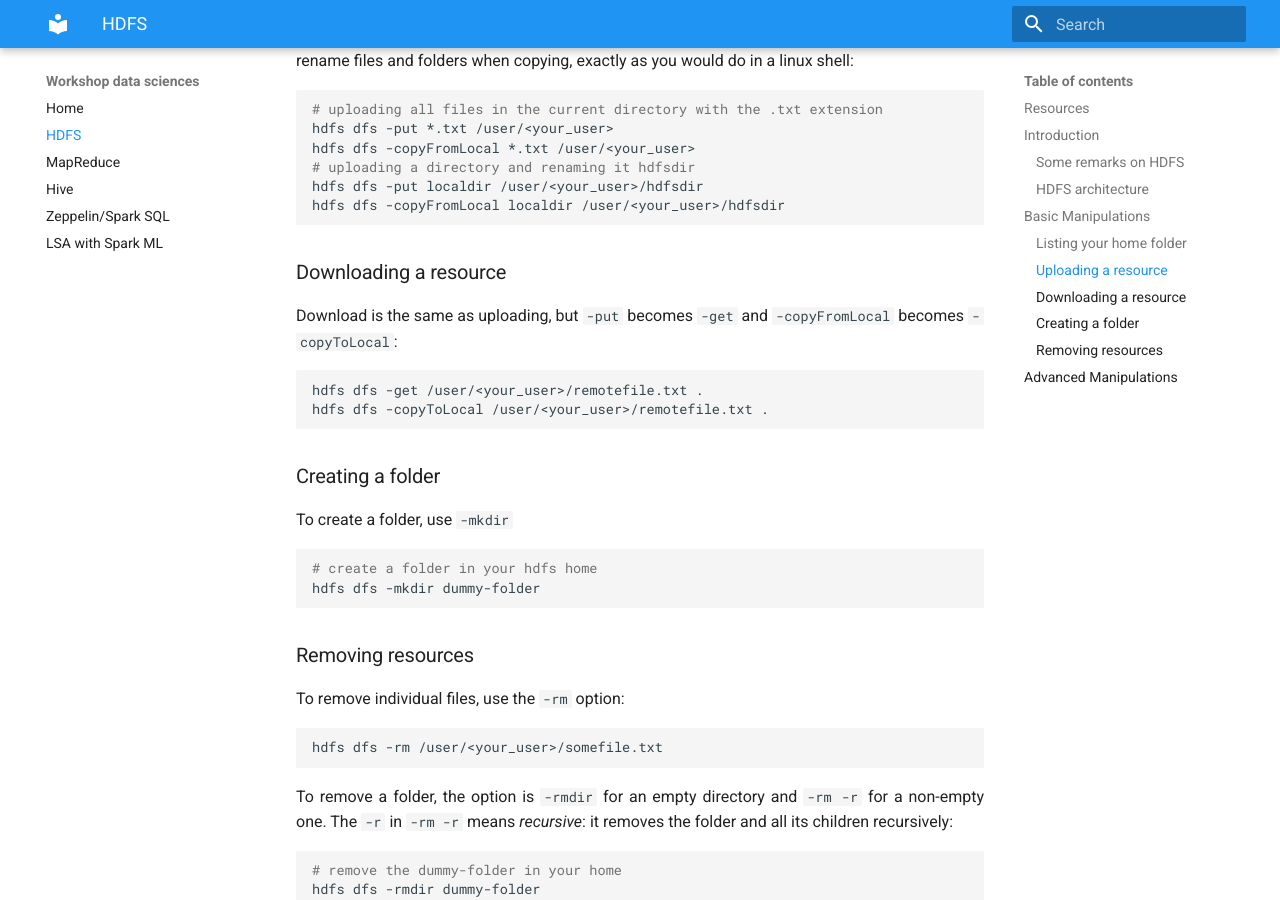
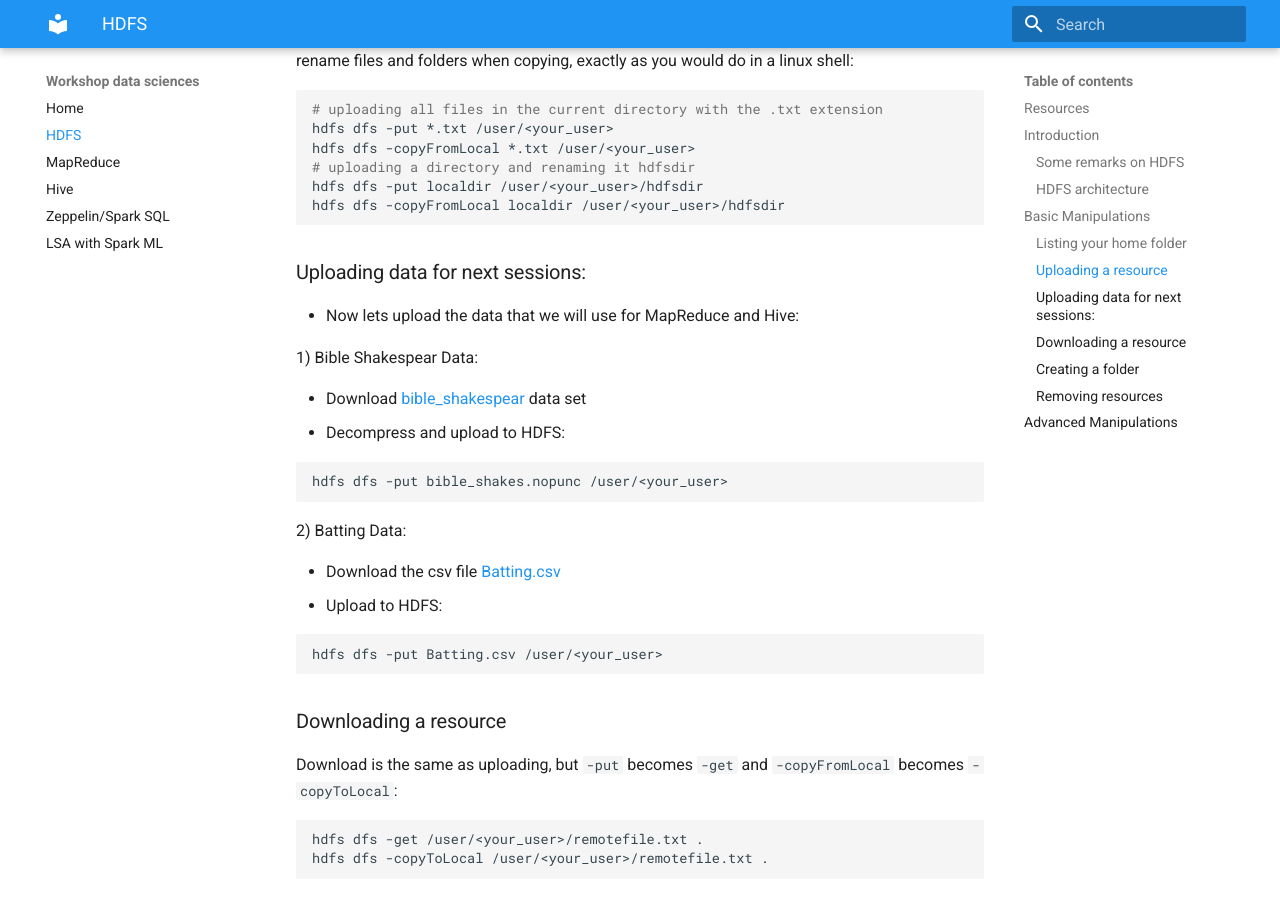
Before and after one commit to derlin/workshop-data-sciences, an MkDocs documentation site: the page built from docs/hdfs.md, in a window 1280 px wide and 900 px high, scrolled down 3343 px. Built offline with MkDocs 1.6.1 and Material for MkDocs 9.7.7, drawn with Linux system fonts in a browser that asks for light colours; nearby versions of some CDN libraries; old or Windows-style settings are respelled for this version of MkDocs.

Commit message:
modify hdfs

````diff
--- a/docs/hdfs.md
+++ b/docs/hdfs.md
@@ -102,7 +102,26 @@ hdfs dfs -copyFromLocal *.txt /user/<your_user>
 hdfs dfs -put localdir /user/<your_user>/hdfsdir
 hdfs dfs -copyFromLocal localdir /user/<your_user>/hdfsdir
 ```
+### Uploading data for next sessions:
 
+* Now lets upload the data that we will use for MapReduce and Hive:
+
+1) Bible Shakespear Data:
+
+* Download [bible_shakespear](resources/bible_shakes.nopunc.gz){: target="_blank"} data set
+* Decompress and upload to HDFS:
+
+```shell
+hdfs dfs -put bible_shakes.nopunc /user/<your_user>
+```
+2) Batting Data:
+
+* Download the csv file [Batting.csv](resources/Batting.csv){: target="_blank"}
+* Upload to HDFS:
+
+```shell
+hdfs dfs -put Batting.csv /user/<your_user>
+```
 
 ### Downloading a resource
 
````
